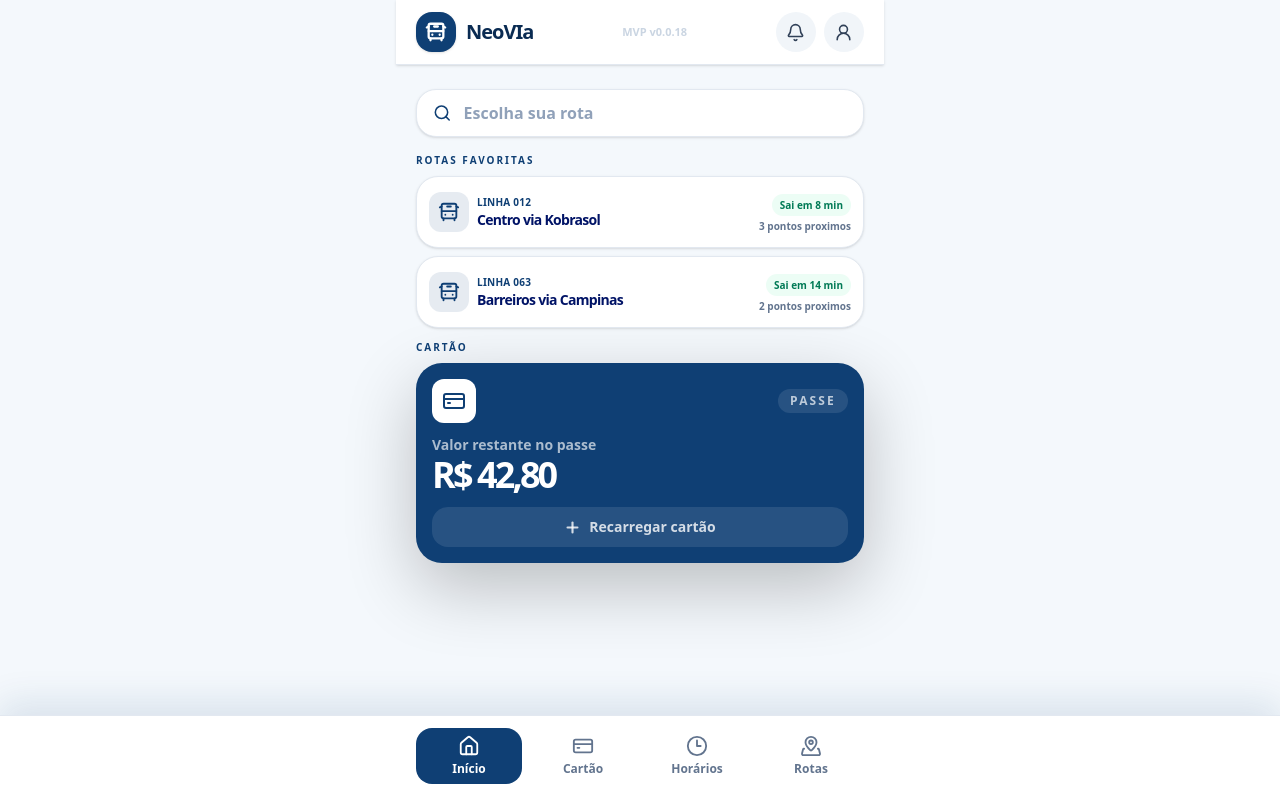
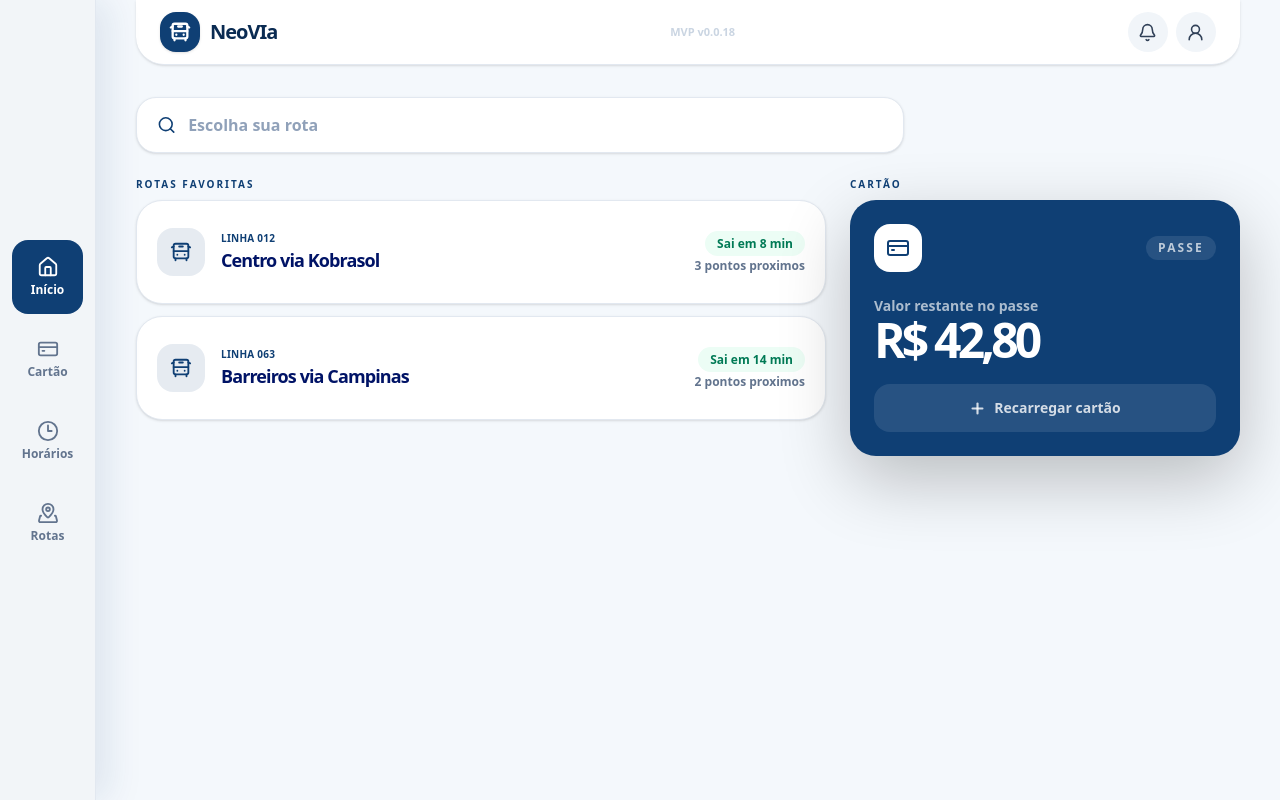
Before and after one commit to Guss2618/NeoVia, a Next.js app: page /inicio in a window 1280 px wide. Built offline with nearby package versions, Linux system fonts and the light colour scheme.

Commit message:
MVP 0.0.18

```diff
--- a/app/inicio/page.tsx
+++ b/app/inicio/page.tsx
@@ -19,11 +19,14 @@ const favoriteRoutes = [
 
 export default function InicioPage() {
   return (
-    <main className="min-h-screen bg-[#f4f8fc] px-5 pb-24 text-slate-950">
-      <section className="mx-auto w-full max-w-md">
-        <AppTopBar className="-mx-5" version="MVP v0.0.18" />
+    <main className="min-h-screen bg-[#f4f8fc] px-5 pb-24 text-slate-950 md:px-8 md:pb-10 lg:px-10">
+      <section className="mx-auto w-full max-w-md md:max-w-6xl">
+        <AppTopBar
+          className="-mx-5 md:mx-0 md:rounded-b-[28px] md:px-6"
+          version="MVP v0.0.18"
+        />
 
-        <label className="mt-6 flex h-12 items-center gap-3 rounded-[20px] border border-slate-200 bg-white px-4 shadow-sm focus-within:ring-2 focus-within:ring-brand-primary/25">
+        <label className="mt-6 flex h-12 items-center gap-3 rounded-[20px] border border-slate-200 bg-white px-4 shadow-sm focus-within:ring-2 focus-within:ring-brand-primary/25 md:mt-8 md:h-14 md:max-w-3xl md:px-5">
           <Search className="text-brand-primary" size={20} />
           <input
             type="search"
@@ -32,33 +35,34 @@ export default function InicioPage() {
           />
         </label>
 
-        <section className="mt-4">
+        <div className="md:mt-6 md:grid md:grid-cols-[minmax(0,1fr)_360px] md:items-start md:gap-5 lg:grid-cols-[minmax(0,1.1fr)_390px] lg:gap-6">
+          <section className="mt-4 md:mt-0">
             <p className="text-[10px] font-bold uppercase tracking-[0.2em] text-brand-primary">
               Rotas favoritas
             </p>
 
-          <div className="mt-2 grid gap-2">
+            <div className="mt-2 grid gap-2 md:gap-3">
               {favoriteRoutes.map((route) => (
                 <article
                   key={route.line}
-                className="flex h-[72px] items-center gap-2 rounded-[22px] border border-slate-200 bg-white p-3 shadow-sm"
+                  className="flex h-[72px] items-center gap-2 rounded-[22px] border border-slate-200 bg-white p-3 shadow-sm md:h-[104px] md:gap-4 md:rounded-[26px] md:p-5"
                 >
-                <div className="grid size-10 shrink-0 place-items-center rounded-xl bg-brand-primary/10 text-brand-primary">
+                  <div className="grid size-10 shrink-0 place-items-center rounded-xl bg-brand-primary/10 text-brand-primary md:size-12 md:rounded-2xl">
                     <BusFront size={22} />
                   </div>
                   <div className="min-w-0 flex-1">
                     <p className="text-[10px] font-black uppercase tracking-wide text-brand-primary">
                       {route.line}
                     </p>
-                  <h3 className="truncate text-sm font-black tracking-tighter text-[hsl(228.51deg_100%_19.94%)]">
+                    <h3 className="truncate text-sm font-black tracking-tighter text-[hsl(228.51deg_100%_19.94%)] md:text-lg">
                       {route.title}
                     </h3>
                   </div>
                   <div className="shrink-0 text-right">
-                  <span className="whitespace-nowrap rounded-full bg-emerald-50 px-2 py-1 text-[10px] font-black text-emerald-700">
+                    <span className="whitespace-nowrap rounded-full bg-emerald-50 px-2 py-1 text-[10px] font-black text-emerald-700 md:px-3 md:text-xs">
                       {route.time}
                     </span>
-                  <p className="mt-1 whitespace-nowrap text-[10px] font-semibold text-slate-500">
+                    <p className="mt-1 whitespace-nowrap text-[10px] font-semibold text-slate-500 md:text-xs">
                       {route.points}
                     </p>
                   </div>
@@ -67,33 +71,36 @@ export default function InicioPage() {
             </div>
           </section>
 
-        <p className="mt-3 text-[10px] font-bold uppercase tracking-[0.2em] text-brand-primary">
+          <div className="mt-3 md:mt-0">
+            <p className="text-[10px] font-bold uppercase tracking-[0.2em] text-brand-primary">
               Cartão
             </p>
 
-        <section className="mt-2 rounded-[26px] bg-brand-primary p-4 text-white shadow-card">
+            <section className="mt-2 rounded-[26px] bg-brand-primary p-4 text-white shadow-card md:p-6">
               <div className="flex items-center justify-between gap-4">
-            <div className="grid size-11 place-items-center rounded-xl bg-white text-brand-primary">
+                <div className="grid size-11 place-items-center rounded-xl bg-white text-brand-primary md:size-12 md:rounded-2xl">
                   <CreditCard size={24} />
                 </div>
                 <span className="rounded-full bg-white/10 px-3 py-1 text-xs font-black uppercase tracking-[0.18em] text-white/70">
                   Passe
                 </span>
               </div>
-          <p className="mt-3 text-sm font-semibold text-white/65">
+              <p className="mt-3 text-sm font-semibold text-white/65 md:mt-6">
                 Valor restante no passe
               </p>
-          <strong className="block text-4xl font-black tracking-[-0.08em]">
+              <strong className="block text-4xl font-black tracking-[-0.08em] md:text-5xl">
                 R$ 42,80
               </strong>
               <Link
                 href="/recarga/pagamento"
-            className="mt-3 flex h-10 items-center justify-center gap-2 rounded-2xl bg-white/10 px-3 py-2 text-sm font-bold text-white/80 transition hover:bg-white/15 focus:outline-none focus:ring-2 focus:ring-white/70"
+                className="mt-3 flex h-10 items-center justify-center gap-2 rounded-2xl bg-white/10 px-3 py-2 text-sm font-bold text-white/80 transition hover:bg-white/15 focus:outline-none focus:ring-2 focus:ring-white/70 md:mt-5 md:h-12"
               >
                 <Plus size={17} strokeWidth={3} />
                 Recarregar cartão
               </Link>
             </section>
+          </div>
+        </div>
       </section>
 
     </main>
--- a/app/layout.tsx
+++ b/app/layout.tsx
@@ -1,4 +1,5 @@
 import type { Metadata, Viewport } from "next";
+import { AppShell } from "../components/AppShell";
 import { BottomNav } from "../components/BottomNav";
 import "./globals.css";
 
@@ -21,7 +22,7 @@ export default function RootLayout({
   return (
     <html lang="pt-BR">
       <body>
-        {children}
+        <AppShell>{children}</AppShell>
         <BottomNav />
       </body>
     </html>
--- a/app/page.tsx
+++ b/app/page.tsx
@@ -28,7 +28,7 @@ const features = [
 
 export default function Home() {
   return (
-    <main className="min-h-screen bg-[radial-gradient(circle_at_top,rgba(255,255,255,0.16),transparent_32%),linear-gradient(145deg,#0a2b52_0%,#0f3f74_52%,#071f3d_100%)] px-5 pb-28 pt-6 text-white sm:px-8">
+    <main className="min-h-screen bg-[radial-gradient(circle_at_top,rgba(255,255,255,0.16),transparent_32%),linear-gradient(145deg,#0a2b52_0%,#0f3f74_52%,#071f3d_100%)] px-5 pb-6 pt-6 text-white sm:px-8 sm:pb-8">
       <section className="mx-auto flex min-h-[calc(100vh-48px)] w-full max-w-6xl flex-col justify-between gap-10">
         <header className="flex items-center justify-between gap-4">
           <div className="flex items-center gap-3">
--- /dev/null
+++ b/components/AppShell.tsx
@@ -0,0 +1,14 @@
+"use client";
+
+import type { ReactNode } from "react";
+import { usePathname } from "next/navigation";
+
+export function AppShell({ children }: { children: ReactNode }) {
+  const pathname = usePathname();
+
+  return (
+    <div className={pathname === "/" ? undefined : "md:pl-24"}>
+      {children}
+    </div>
+  );
+}
--- a/components/BottomNav.tsx
+++ b/components/BottomNav.tsx
@@ -30,9 +30,13 @@ const items = [
 export function BottomNav() {
   const pathname = usePathname();
 
+  if (pathname === "/") {
+    return null;
+  }
+
   return (
-    <nav className="fixed inset-x-0 bottom-0 z-50 border-t border-slate-200 bg-white/95 px-4 pb-4 pt-3 shadow-[0_-12px_36px_rgba(15,63,116,0.12)] backdrop-blur">
-      <div className="mx-auto grid max-w-md grid-cols-4 gap-2">
+    <nav className="fixed inset-x-0 bottom-0 z-50 border-t border-slate-200 bg-white/95 px-4 pb-4 pt-3 shadow-[0_-12px_36px_rgba(15,63,116,0.12)] backdrop-blur md:inset-y-0 md:left-0 md:right-auto md:w-24 md:border-r md:border-t-0 md:px-3 md:py-6 md:shadow-[12px_0_36px_rgba(15,63,116,0.10)]">
+      <div className="mx-auto grid max-w-md grid-cols-4 gap-2 md:h-full md:max-w-none md:grid-cols-1 md:content-center">
         {items.map((item) => {
           const Icon = item.icon;
           const isActive =
@@ -42,7 +46,7 @@ export function BottomNav() {
             <Link
               key={item.label}
               href={item.href}
-              className={`flex min-h-14 flex-col items-center justify-center gap-1 rounded-2xl text-xs font-black transition focus:outline-none focus:ring-2 focus:ring-brand-primary/30 ${
+              className={`flex min-h-14 flex-col items-center justify-center gap-1 rounded-2xl text-xs font-black transition focus:outline-none focus:ring-2 focus:ring-brand-primary/30 md:min-h-[74px] md:w-full ${
                 isActive
                   ? "bg-brand-primary text-white"
                   : "text-slate-500 hover:bg-slate-100 hover:text-brand-primary"
--- a/data/versoes.json
+++ b/data/versoes.json
@@ -151,7 +151,10 @@
     "alteracoes": [
       "Componente Proxima recarga removido da pagina de pagamento de recarga.",
       "Grade da pagina de pagamento ajustada para exibir apenas escolha de valor, metodo de pagamento e botao de acao.",
-      "Espacamento entre os elementos da pagina de pagamento ampliado sem reintroduzir rolagem desnecessaria."
+      "Espacamento entre os elementos da pagina de pagamento ampliado sem reintroduzir rolagem desnecessaria.",
+      "Menu inferior e deslocamento lateral removidos da tela default /, preservando a navegacao nas demais rotas.",
+      "Tela inicial adaptada para desktop com largura ampliada e organizacao em colunas.",
+      "Menu inferior passa a funcionar como menu lateral esquerdo em telas maiores, mantendo o rodape no mobile."
     ]
   }
 ]
```
Also changed, not shown: 1 other file (tests, documents, lock files or other folders). Lines whose indentation alone changed are shown as unchanged.
